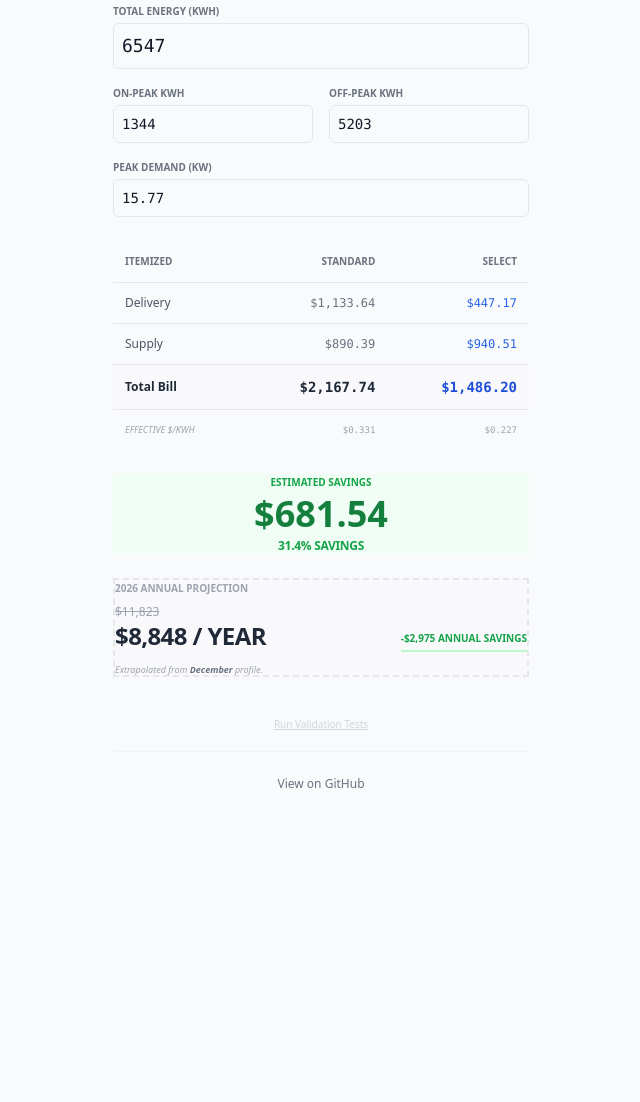
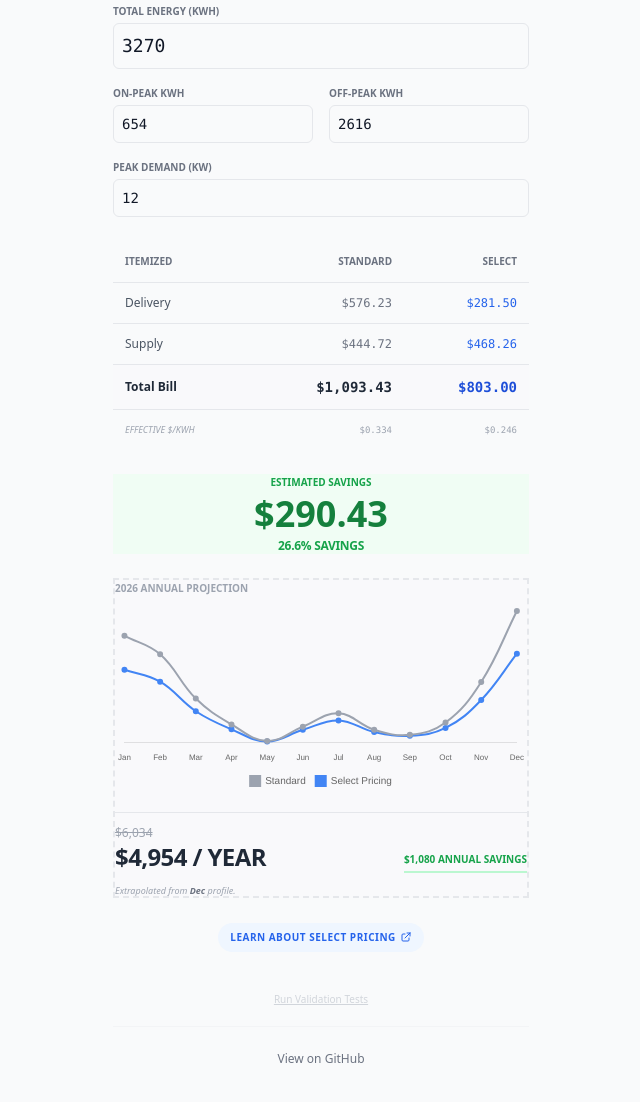
Before and after one commit to tulrich/powerpricing, a plain HTML site: page index.html in a window 1280 px wide. Shown: the part 277-1379 px from the top of the page, without its empty margins (319-959 px from the left). Before the commit the page ends 1117 px from the top, so only its background shows below. Drawn offline with nearby package versions, Linux system fonts and the light colour scheme.

Commit message:
a bunch of manual tweaks; correct the SPP coned.com link, tweak text etc

```diff
--- a/index.html
+++ b/index.html
@@ -5,6 +5,7 @@
     <meta name="viewport" content="width=device-width, initial-scale=1.0">
     <title>PowerPricing | ConEd Bill Estimator</title>
     <script src="https://cdn.tailwindcss.com"></script>
+    <script src="https://cdn.jsdelivr.net/npm/chart.js"></script>
     <style>
         :root { --google-blue: #4285f4; }
         .card { @apply bg-white p-6 rounded-xl shadow-sm border border-gray-100; }
@@ -18,7 +19,7 @@
             <span class="font-bold">⚠️ Disclaimer:</span> Vibe-coded by a ConEd customer while making breakfast. No guarantee of accuracy, use at your own risk!
         </div>
         <h1 class="text-2xl font-bold text-gray-800">PowerPricing</h1>
-        <p class="text-sm text-gray-500 font-medium">ConEd NYC 2026 Bill Estimator</p>
+        <p class="text-sm text-gray-500 font-medium">ConEd NYC 2026 Select Pricing Plan Estimator</p>
     </header>
 
     <main class="space-y-6 flex-grow">
@@ -39,19 +40,19 @@
                 </div>
                 <div class="col-span-2">
                     <label class="block text-[10px] font-bold uppercase text-gray-500 mb-1">Total Energy (kWh)</label>
-                    <input type="number" id="totalKwh" value="6547" class="w-full p-2 bg-gray-50 border rounded-md font-mono text-lg">
+                    <input type="number" id="totalKwh" value="3270" class="w-full p-2 bg-gray-50 border rounded-md font-mono text-lg">
                 </div>
                 <div>
                     <label class="block text-[10px] font-bold uppercase text-gray-500 mb-1">On-Peak kWh</label>
-                    <input type="number" id="onPeakKwh" value="1344" class="w-full p-2 bg-gray-50 border rounded-md font-mono text-sm">
+                    <input type="number" id="onPeakKwh" value="654" class="w-full p-2 bg-gray-50 border rounded-md font-mono text-sm">
                 </div>
                 <div>
                     <label class="block text-[10px] font-bold uppercase text-gray-500 mb-1">Off-Peak kWh</label>
-                    <input type="number" id="offPeakKwh" value="5203" class="w-full p-2 bg-gray-50 border rounded-md font-mono text-sm">
+                    <input type="number" id="offPeakKwh" value="2616" class="w-full p-2 bg-gray-50 border rounded-md font-mono text-sm">
                 </div>
                 <div class="col-span-2">
                     <label class="block text-[10px] font-bold uppercase text-gray-500 mb-1">Peak Demand (kW)</label>
-                    <input type="number" id="peakKw" value="15.77" step="0.01" class="w-full p-2 bg-gray-50 border rounded-md font-mono text-sm">
+                    <input type="number" id="peakKw" value="12" step="0.01" class="w-full p-2 bg-gray-50 border rounded-md font-mono text-sm">
                 </div>
             </div>
         </section>
@@ -90,25 +91,38 @@
             </table>
         </section>
 
-        <section id="savingsCard" class="card bg-green-50 border-green-100 text-center">
-            <h2 class="text-[10px] font-bold uppercase text-green-600 mb-1">Estimated Savings</h2>
-            <div id="savingsAmount" class="text-4xl font-black text-green-700">--</div>
-            <p id="savingsPercent" class="text-xs font-bold text-green-600 mt-1 uppercase tracking-tight">--</p>
+        <section id="savingsCard" class="card text-center transition-colors duration-300">
+            <h2 id="savingsLabel" class="text-[10px] font-bold uppercase mb-1">Estimated Savings</h2>
+            <div id="savingsAmount" class="text-4xl font-black">--</div>
+            <p id="savingsPercent" class="text-xs font-bold mt-1 uppercase tracking-tight">--</p>
         </section>
 
         <section id="yearlyCard" class="card border-dashed border-2 border-gray-200 bg-gray-50/50">
             <h2 class="text-[10px] font-bold uppercase text-gray-400 mb-2">2026 Annual Projection</h2>
-            <div class="flex justify-between items-end">
+
+            <div class="h-48 mb-4">
+                <canvas id="annualChart"></canvas>
+            </div>
+
+            <div class="flex justify-between items-end border-t border-gray-200 pt-3">
                 <div>
                     <div id="yearlyStd" class="text-xs text-gray-400 line-through">--</div>
                     <div id="yearlySel" class="text-2xl font-black text-gray-800 tracking-tight">--</div>
                 </div>
-                <div id="yearlySavings" class="text-right text-[10px] font-black text-green-600 pb-1 border-b-2 border-green-200">--</div>
+                <div id="yearlySavings" class="text-right text-[10px] font-black pb-1 border-b-2">--</div>
             </div>
             <p class="text-[9px] text-gray-400 mt-3 leading-tight italic">
                 Extrapolated from <span id="baseMonthLabel" class="font-bold text-gray-500">December</span> profile.
             </p>
         </section>
+
+        <div class="text-center">
+            <a href="https://www.coned.com/en/accounts-billing/select-pricing-plan" target="_blank" class="inline-flex items-center gap-1 text-[10px] font-bold text-blue-600 hover:text-blue-800 uppercase tracking-wider bg-blue-50 px-3 py-1.5 rounded-full">
+                <span>Learn about Select Pricing</span>
+                <svg class="w-3 h-3" fill="none" stroke="currentColor" viewBox="0 0 24 24"><path stroke-linecap="round" stroke-linejoin="round" stroke-width="2" d="M10 6H6a2 2 0 00-2 2v10a2 2 0 002 2h10a2 2 0 002-2v-4M14 4h6m0 0v6m0-6L10 14"></path></svg>
+            </a>
+        </div>
+
     </main>
 
     <footer class="py-8 text-center space-y-4">
@@ -124,7 +138,7 @@
 <script type="module">
     /** @const Seasonal Weights from your 2025 History */
     const SEASON_WEIGHTS = [0.144, 0.124, 0.076, 0.048, 0.030, 0.041, 0.054, 0.038, 0.033, 0.050, 0.094, 0.171];
-    const MONTH_NAMES = ["January", "February", "March", "April", "May", "June", "July", "August", "September", "October", "November", "December"];
+    const MONTH_NAMES = ["Jan", "Feb", "Mar", "Apr", "May", "Jun", "Jul", "Aug", "Sep", "Oct", "Nov", "Dec"];
 
     /** @const Actual 2025 Utility Bills (Standard Pricing, includes PV) */
     const HISTORY_2025 = [
@@ -147,18 +161,18 @@
         STD_DELIVERY_KWH: 0.165, SEL_DELIVERY_KWH: 0.0098,
         WINTER_DEMAND: 20.25, SUMMER_DEMAND: 26.50,
 
-        // Standard Plan Supply (Seasonal Split)
-        SUPPLY_STD_WINTER: 0.136, // Tuned for Winter actuals
-        SUPPLY_STD_SUMMER: 0.170, // Tuned for Summer actuals
+        SUPPLY_STD_WINTER: 0.136,
+        SUPPLY_STD_SUMMER: 0.170,
 
-        // Select Plan Supply (Retained for Dec Target)
         SUPPLY_SEL_ON: 0.212,
         SUPPLY_SEL_OFF: 0.126
     };
 
-    // Default to Month 11 (December)
+    // Chart Global
+    let chartInstance = null;
+
     const state = new Proxy({
-        totalKwh: 6547, onPeakKwh: 1344, offPeakKwh: 5203, peakKw: 15.77, billMonth: 11
+        totalKwh: 3270, onPeakKwh: 654, offPeakKwh: 2616, peakKw: 10, billMonth: 11
     }, {
         set(target, prop, value) {
             const num = parseFloat(value);
@@ -176,9 +190,8 @@
     });
 
     function calculate(usage, monthIdx) {
-        const isSummer = monthIdx >= 5 && monthIdx <= 8; // June-Sept
+        const isSummer = monthIdx >= 5 && monthIdx <= 8;
 
-        // Dynamic rates based on season
         const demandRate = isSummer ? CONST.SUMMER_DEMAND : CONST.WINTER_DEMAND;
         const stdSupplyRate = isSummer ? CONST.SUPPLY_STD_SUMMER : CONST.SUPPLY_STD_WINTER;
 
@@ -199,7 +212,9 @@
         const cur = calculate(state, parseInt(state.billMonth));
         const savings = cur.stdTotal - cur.selTotal;
         const fmt = (v) => `$${v.toLocaleString(undefined, {minimumFractionDigits: 2, maximumFractionDigits: 2})}`;
+	const fmt0 = (v) => `$${v.toLocaleString(undefined, {maximumFractionDigits: 0})}`;
 
+        // --- 1. Basic Bill Table ---
         document.getElementById('stdDel').textContent = fmt(cur.stdDel);
         document.getElementById('stdSup').textContent = fmt(cur.stdSup);
         document.getElementById('stdTotal').textContent = fmt(cur.stdTotal);
@@ -208,11 +223,35 @@
         document.getElementById('selSup').textContent = fmt(cur.selSup);
         document.getElementById('selTotal').textContent = fmt(cur.selTotal);
         document.getElementById('selEff').textContent = `$${(cur.selTotal / (state.totalKwh || 1)).toFixed(3)}`;
-        document.getElementById('savingsAmount').textContent = fmt(Math.abs(savings));
-        document.getElementById('savingsPercent').textContent = `${((savings/cur.stdTotal)*100).toFixed(1)}% SAVINGS`;
 
+        // --- 2. Dynamic Savings Card ---
+        const savingsCard = document.getElementById('savingsCard');
+        const savingsLabel = document.getElementById('savingsLabel');
+        const savingsAmount = document.getElementById('savingsAmount');
+        const savingsPercent = document.getElementById('savingsPercent');
+
+        if (savings >= 0) {
+            savingsCard.className = 'card bg-green-50 border-green-100 text-center';
+            savingsLabel.className = 'text-[10px] font-bold uppercase text-green-600 mb-1';
+            savingsLabel.textContent = 'Estimated Savings';
+            savingsAmount.className = 'text-4xl font-black text-green-700';
+            savingsAmount.textContent = fmt(savings);
+            savingsPercent.className = 'text-xs font-bold text-green-600 mt-1 uppercase tracking-tight';
+            savingsPercent.textContent = `${((savings/cur.stdTotal)*100).toFixed(1)}% SAVINGS`;
+        } else {
+            savingsCard.className = 'card bg-orange-50 border-orange-100 text-center';
+            savingsLabel.className = 'text-[10px] font-bold uppercase text-orange-600 mb-1';
+            savingsLabel.textContent = 'Extra Cost';
+            savingsAmount.className = 'text-4xl font-black text-orange-700';
+            savingsAmount.textContent = fmt(Math.abs(savings));
+            savingsPercent.className = 'text-xs font-bold text-orange-600 mt-1 uppercase tracking-tight';
+            savingsPercent.textContent = `${((Math.abs(savings)/cur.stdTotal)*100).toFixed(1)}% MORE EXPENSIVE`;
+        }
+
+        // --- 3. Annual Projection & Chart ---
         let yearStd = 0, yearSel = 0;
         const baseW = SEASON_WEIGHTS[state.billMonth] || 0.1;
+        const monthlyData = { labels: MONTH_NAMES, std: [], sel: [] };
 
         SEASON_WEIGHTS.forEach((w, i) => {
             const r = w / baseW;
@@ -224,12 +263,71 @@
             }, i);
             yearStd += est.stdTotal;
             yearSel += est.selTotal;
+            monthlyData.std.push(est.stdTotal);
+            monthlyData.sel.push(est.selTotal);
         });
 
+        // Update Text
+        const annualSavings = yearStd - yearSel;
         document.getElementById('yearlyStd').textContent = `$${yearStd.toLocaleString(undefined, {maximumFractionDigits:0})}`;
         document.getElementById('yearlySel').textContent = `$${yearSel.toLocaleString(undefined, {maximumFractionDigits:0})} / YEAR`;
-        document.getElementById('yearlySavings').textContent = `-$${(yearStd - yearSel).toLocaleString(undefined, {maximumFractionDigits:0})} ANNUAL SAVINGS`;
+
+        const yearlySavingsEl = document.getElementById('yearlySavings');
+        if (annualSavings >= 0) {
+            yearlySavingsEl.textContent = `${fmt0(annualSavings)} ANNUAL SAVINGS`;
+            yearlySavingsEl.className = 'text-right text-[10px] font-black text-green-600 pb-1 border-b-2 border-green-200';
+        } else {
+            yearlySavingsEl.textContent = `+${fmt0(annualSavings)} EXTRA COST`;
+            yearlySavingsEl.className = 'text-right text-[10px] font-black text-orange-600 pb-1 border-b-2 border-orange-200';
+        }
         document.getElementById('baseMonthLabel').textContent = MONTH_NAMES[state.billMonth] || "Unknown";
+
+        // Render Chart
+        renderChart(monthlyData);
+    }
+
+    function renderChart(data) {
+        const ctx = document.getElementById('annualChart').getContext('2d');
+        if (chartInstance) chartInstance.destroy();
+
+        chartInstance = new Chart(ctx, {
+            type: 'line',
+            data: {
+                labels: data.labels,
+                datasets: [
+                    {
+                        label: 'Standard',
+                        data: data.std,
+                        borderColor: '#9ca3af', // Gray-400
+                        backgroundColor: '#9ca3af',
+                        borderWidth: 2,
+                        pointRadius: 2,
+                        tension: 0.4
+                    },
+                    {
+                        label: 'Select Pricing',
+                        data: data.sel,
+                        borderColor: '#4285f4', // Blue
+                        backgroundColor: '#4285f4',
+                        borderWidth: 2,
+                        pointRadius: 2,
+                        tension: 0.4
+                    }
+                ]
+            },
+            options: {
+                responsive: true,
+                maintainAspectRatio: false,
+                plugins: {
+                    legend: { display: true, position: 'bottom', labels: { boxWidth: 10, font: { size: 10 } } },
+                    tooltip: { mode: 'index', intersect: false }
+                },
+                scales: {
+                    y: { display: false },
+                    x: { grid: { display: false }, ticks: { font: { size: 8 } } }
+                }
+            }
+        });
     }
 
     function syncToUrl() {
@@ -237,13 +335,18 @@
         window.history.replaceState(null, '', '#' + p.toString());
     }
 
-    function runTests() {
+    function toggleTestWindow() {
         let log = document.getElementById('testLog') || document.createElement('div');
         if (!log.id) {
             log.id = 'testLog';
             log.className = 'mt-4 p-4 bg-black text-green-400 font-mono text-[10px] rounded overflow-x-auto';
             document.querySelector('main').appendChild(log);
+  	  runTests(log);
+        } else {
+  	  document.querySelector('main').removeChild(log);
         }
+    }
+    function runTests(log) {
         log.innerHTML = `> RUNNING VALIDATION...<br>`;
 
         // 1. Dec 2026 Projection vs Target
@@ -253,7 +356,6 @@
         log.innerHTML += `DEC '26 PROJ: ${dec.selTotal.toFixed(2)} (Target: ${decTarget}) [${decPass ? 'PASS' : 'FAIL'}]<br>`;
 
         // 2. Validate against 2025 Standard Rate History
-        let totalDiff = 0;
         log.innerHTML += `> CHECKING 2025 HISTORY...<br>`;
         HISTORY_2025.forEach(rec => {
             const est = calculate({
@@ -289,7 +391,7 @@
         const el = document.getElementById(id);
         if (el) el.addEventListener('input', (e) => state[id] = e.target.value);
     });
-    document.getElementById('testBtn').onclick = runTests;
+    document.getElementById('testBtn').onclick = toggleTestWindow;
 </script>
 </body>
 </html>
```
